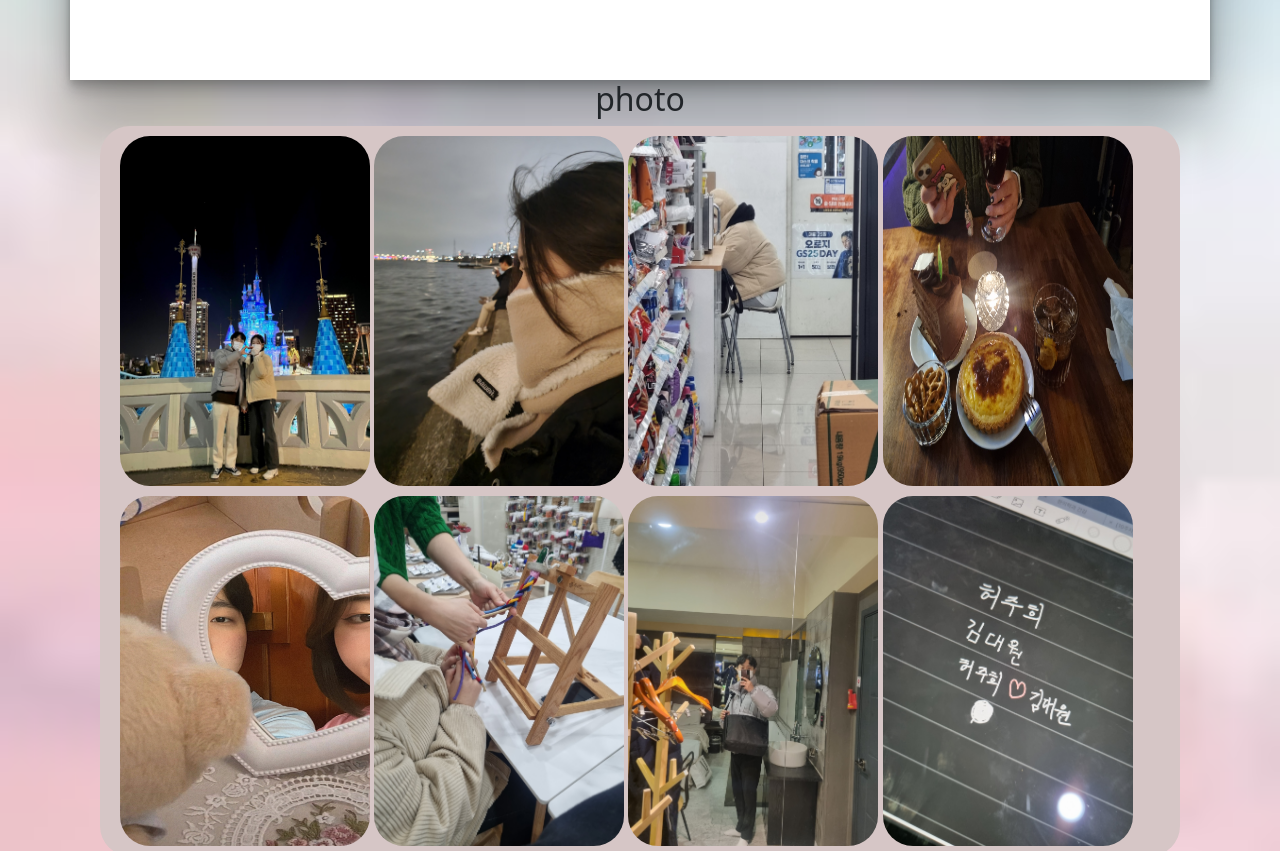
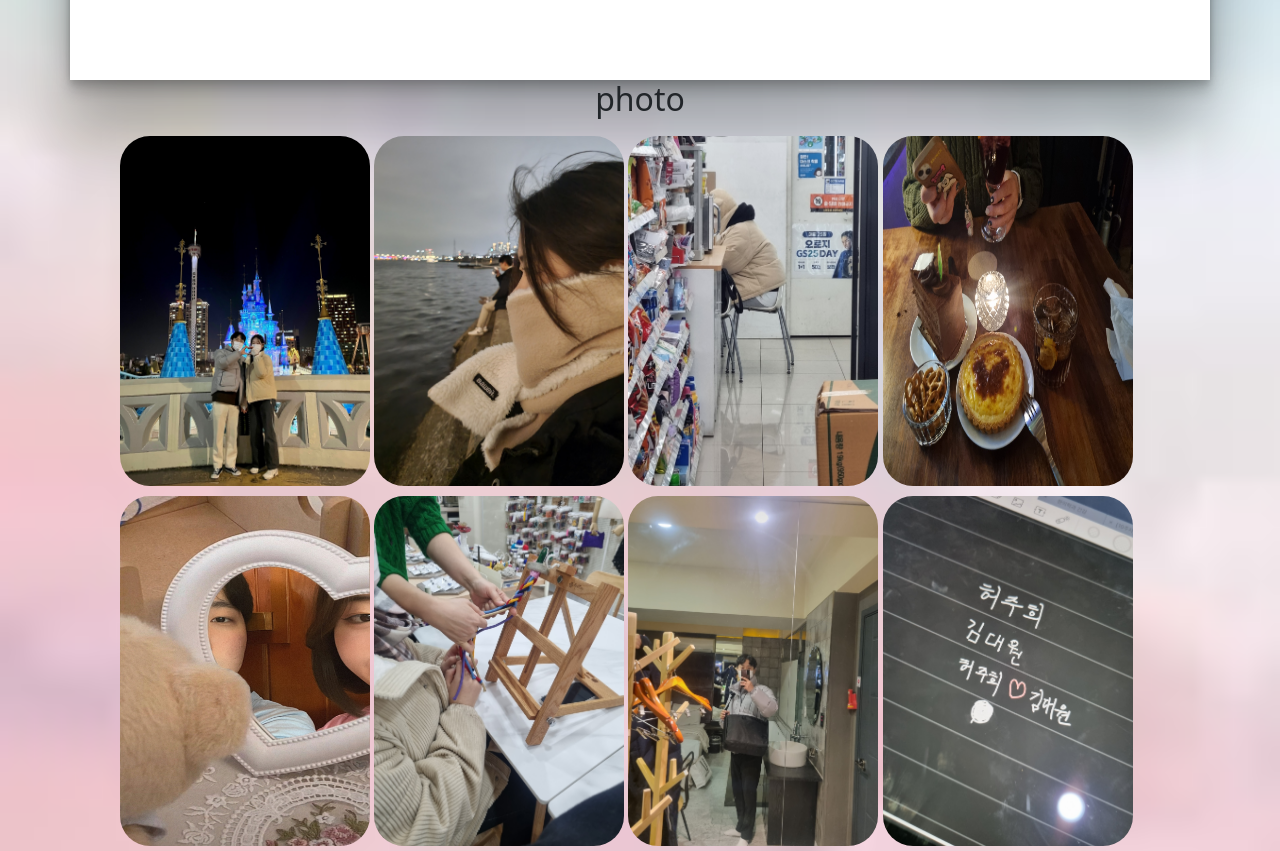
Before and after one commit to kdw4831/TodoList, a plain HTML site: page index.html in a window 1280 px wide. Shown: the part 720-1571 px from the top of the page. Drawn offline with nearby package versions, Linux system fonts and the light colour scheme.

Commit message:
second commit

```diff
--- a/style.css
+++ b/style.css
@@ -51,7 +51,7 @@ body{     /*body는 기본값으로 마진이 8px이 들어감*/
     margin-right: 100px;
     margin-bottom: 100px;
     margin-top:0;
-    background-color: rgb(214, 198, 198);
+
     display: flex;
     flex-direction: row;
     justify-content: space-around;
```
